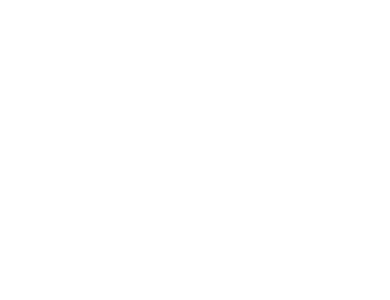
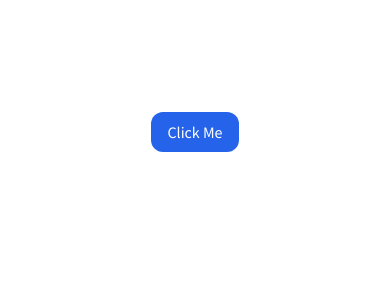
Before and after one commit to AhmedShaykh/Full-Stack-In-NEXT.JS, a Next.js app in the folder Tailwind-CSS/: page / in a window 390 px wide. Shown: the top 300 px of the page. Built offline with nearby package versions, Linux system fonts and the light colour scheme.

Commit message:
Explore Tailwind CSS With Responsive

```diff
--- /dev/null
+++ b/Tailwind-CSS/app/button.tsx
@@ -0,0 +1,19 @@
+import React, { FC } from 'react';
+
+interface ButtonProps {
+    btn: string;
+}
+
+const Button: FC<ButtonProps> = ({ btn }) => {
+    return (
+        <>
+            <button
+                className='py-2 px-4 bg-blue-600 text-white rounded-xl mt-4'
+            >
+                {btn}
+            </button>
+        </>
+    )
+}
+
+export default Button;
--- a/Tailwind-CSS/app/layout.tsx
+++ b/Tailwind-CSS/app/layout.tsx
@@ -1,4 +1,3 @@
-"use client";
 import './globals.css';
 
 export default function RootLayout({
--- a/Tailwind-CSS/app/page.tsx
+++ b/Tailwind-CSS/app/page.tsx
@@ -1,5 +1,5 @@
-"use client";
 import { FC } from 'react';
+import Button from './button';
 
 const Home: FC = () => {
     return (
@@ -8,6 +8,8 @@
                 <h1 className='text-4xl font-semibold'>
                     Next.JS 13 With Tailwind CSS
                 </h1>
+
+                <Button btn="Click Me" />
             </div>
         </main>
     )
--- a/Tailwind-CSS/tsconfig.json
+++ b/Tailwind-CSS/tsconfig.json
@@ -34,7 +34,8 @@
     "next-env.d.ts",
     "**/*.ts",
     "**/*.tsx",
-    ".next/types/**/*.ts"
+    ".next/types/**/*.ts",
+    "app/head.tsx"
   ],
   "exclude": [
     "node_modules"
```
